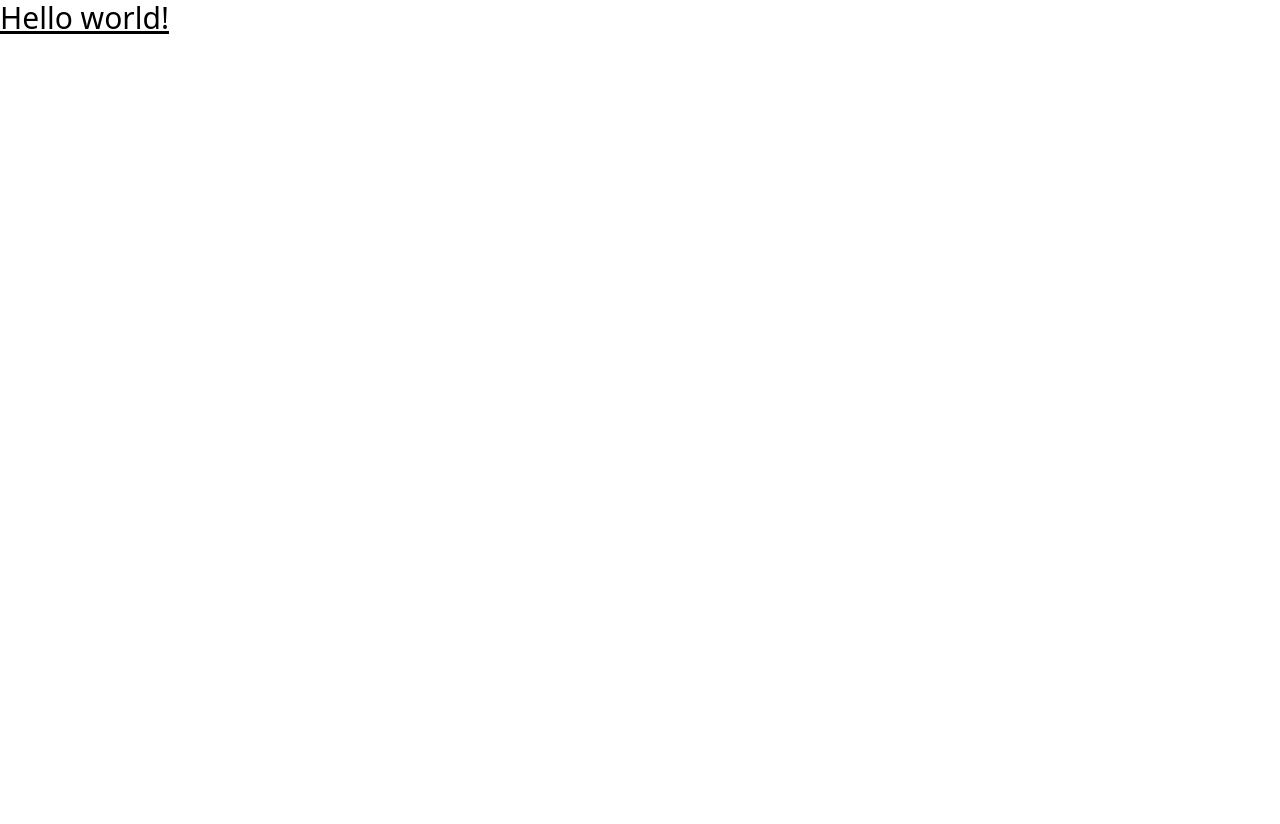
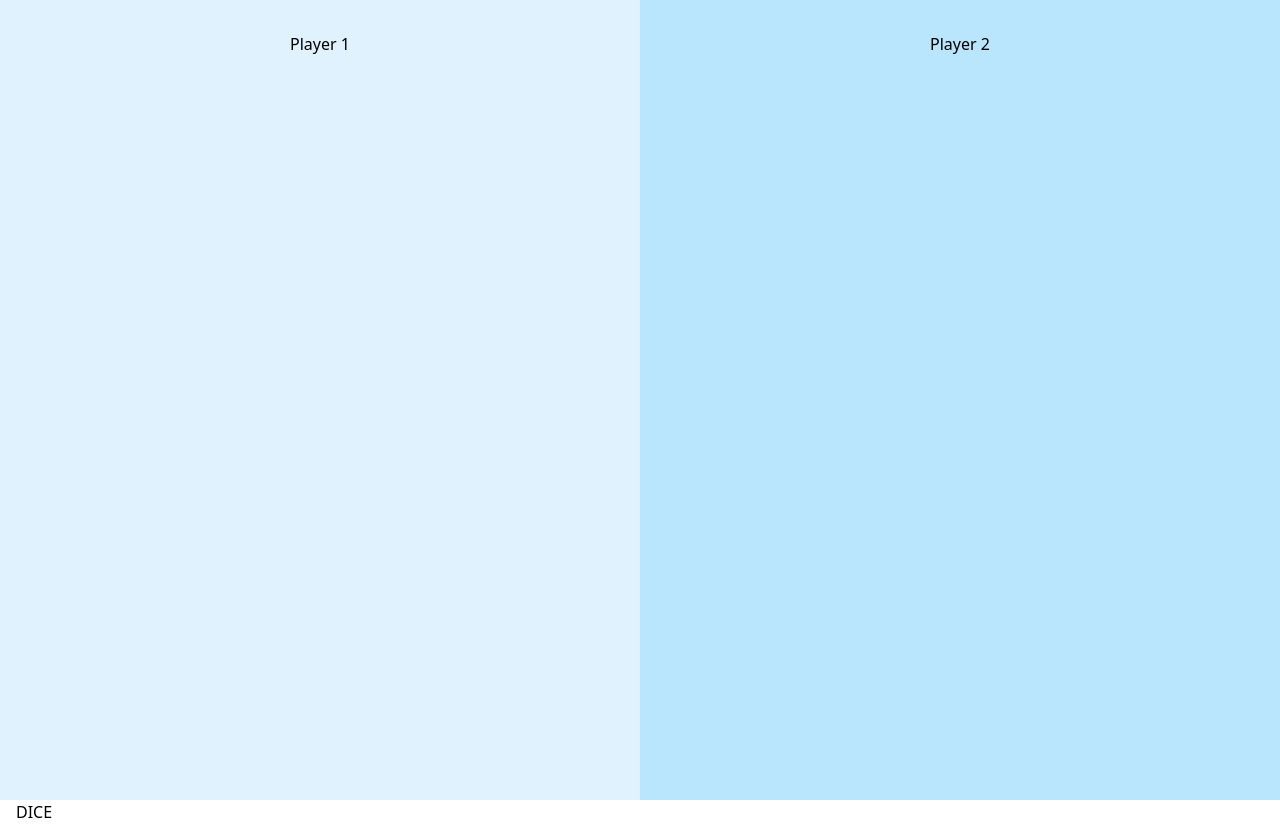
Before and after one commit to dborione/web-dice-game, a plain HTML site: page src/index.html in a window 1280 px wide. Before the commit the page ends 800 px from the top, so only its background shows below. Drawn offline with Linux system fonts and the light colour scheme.

Commit message:
begin flex layout

```diff
--- a/src/index.html
+++ b/src/index.html
@@ -8,8 +8,15 @@
     </head>
 
     <body>
-        <h1 class="text-3xl font-sans underline">
-            Hello world!
-        </h1>
+        <!-- <h1 id="button" class="text-center text-3xl font-sans">
+            New Game
+        </h1> -->
+        <div class="h-screen flex sm:flex-row flex-col">
+            <div class="py-8 text-center basis-1/2 bg-sky-100">Player 1</div>
+            <div class="py-8 text-center basis-1/2 bg-sky-200">Player 2</div>
+        </div>
+        <div class="isolate container mx-auto px-4">
+            DICE
+        </div>
     </body>
 </html>
```
Also changed, not shown: dist/output.css.
